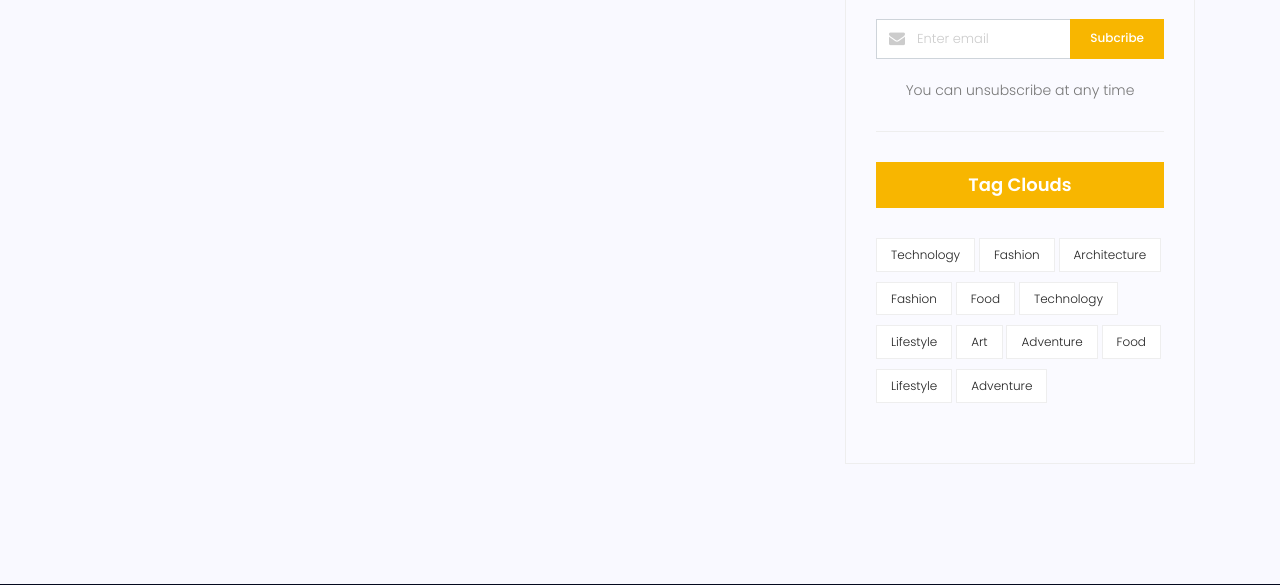
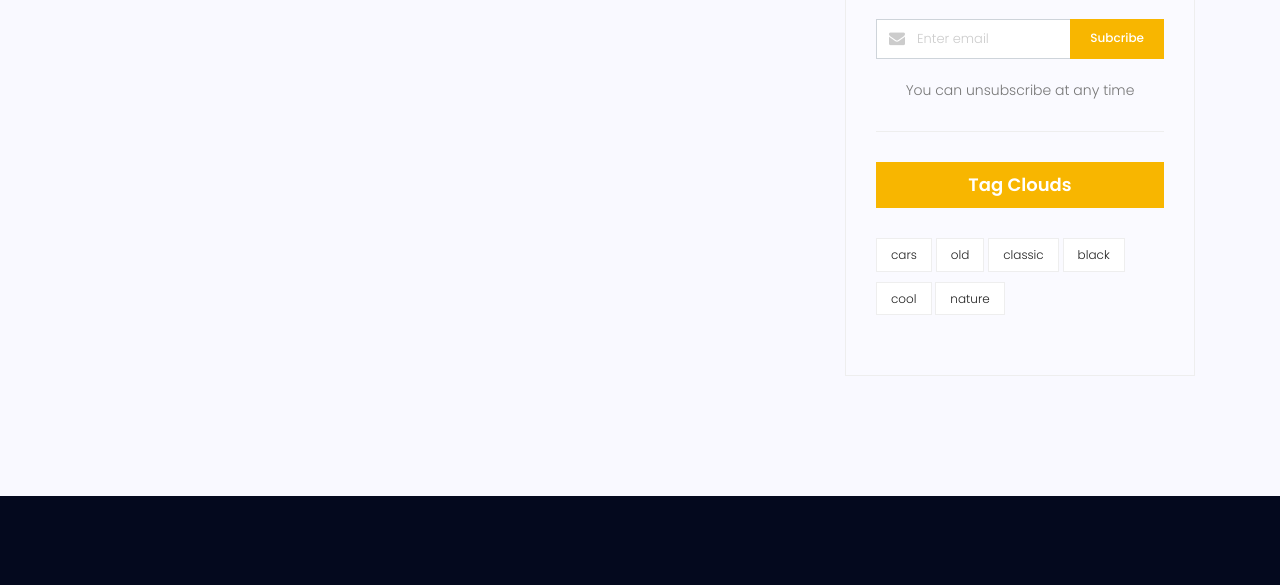
Before and after one commit to goodxarvin/my_site, a Django app: page /blog/categories/1 in a window 1280 px wide. Shown: the part 3049-3634 px from the top of the page. Run offline with Django 5.2, Linux system fonts and the light colour scheme; data comes from the database, SQL or seed files in the repository; both versions use the stored data as it was after the commit; some libraries are stand-ins or nearby versions.

Commit message:
added category filter and inclusioned a lot of html

```diff
--- a/blog/urls.py
+++ b/blog/urls.py
@@ -1,13 +1,13 @@
 from django.urls import path, include
-from blog.views import single_view, home_view, category_view
+from blog.views import single_view, home_view
 
 app_name = "blog"
 
 urlpatterns = [
     path("", home_view, name="home"),
     path("post-<slug:slug>-<int:post_id>", single_view, name="single"),
-    path("categories/<str:category_type>",
-         category_view, name="categories")
+    path("categories/<str:category_type>", home_view, name="categories"),
+    path("categories/", home_view)
     # path("name/<str:name>/email/<str:email>/year/<int:year>", test_view, name="test"),
     # path("post-<slug:slug>-<int:post_id>", post_view, name="details")
 ]
--- a/blog/views.py
+++ b/blog/views.py
@@ -1,5 +1,5 @@
 from django.shortcuts import render, get_object_or_404
-from blog.models import Post
+from blog.models import Post, Category
 from django.db.models import F, Max
 from django.utils import timezone
 
@@ -34,10 +34,13 @@ def single_view(request, slug, post_id):
     return render(request, "travelista/blog/blog-single.html", context)
 
 
-def home_view(request):
+def home_view(request, category_type=None):
     Post.objects.filter(
         published_date__lte=timezone.now()).update(status=1)
     published_posts = Post.objects.filter(status=1)
+    if category_type:
+        published_posts = published_posts.filter(
+            category__category_type=category_type)
     published_posts_dict = {"published_posts": published_posts}
     return render(request, "travelista/blog/blog-home.html", published_posts_dict)
 
@@ -60,7 +63,9 @@ def home_view(request):
 #     context = {"post": post}
 #     return render(request, "travelista/blog/id.html", context)
 
-def category_view(request, category_type):
-    category_posts = Post.objects.filter(status=1, category=category_type)
-    context = {"category_posts": category_posts}
-    return render(request, "travelista/blog/blog-home.html", context)
+# def category_view(request, category_type):
+#     category_posts = Post.objects.filter(
+#         status=1, category__category_type=category_type)
+#     context = {"published_posts": category_posts,
+#                "category_type": category_type}
+#     return render(request, "travelista/blog/blog-home.html", context)
--- a/templates/travelista/blog/blog-home.html
+++ b/templates/travelista/blog/blog-home.html
@@ -97,9 +97,10 @@
 						<ul class="tags">
 							{% for cat in post.category.all %}
 							{% if forloop.last %}
-							<li><a href="#">{{cat.category_type}}</a></li>
+							<li><a href="{% url 'blog:categories' cat.category_type %}">{{cat.category_type}}</a></li>
 							{% else %}
-							<li><a href="#">{{cat.category_type}}</a></li>,
+							<li><a href="{% url 'blog:categories' cat.category_type %}">{{cat.category_type}}</a></li>
+							,
 							{% endif %}
 							{% endfor %}
 						</ul>
--- a/templates/travelista/blog/latest_posts.html
+++ b/templates/travelista/blog/latest_posts.html
@@ -1,5 +1,4 @@
 {% load static %}
-{% load blog_tags %}
 
 <div class="single-sidebar-widget popular-post-widget">
     <h4 class="popular-title">Latest Posts</h4>
--- a/templates/travelista/blog/post_categories.html
+++ b/templates/travelista/blog/post_categories.html
@@ -3,7 +3,7 @@
     <ul class="cat-list">
         {% for category_type,count in categories.items %}
         <li>
-            <a href="#" class="d-flex justify-content-between">
+            <a href="{% url 'blog:categories' category_type %}" class="d-flex justify-content-between">
                 <p>{{category_type}}</p>
                 <p>{{count}}</p>
             </a>
@@ -37,17 +37,9 @@
 <div class="single-sidebar-widget tag-cloud-widget">
     <h4 class="tagcloud-title">Tag Clouds</h4>
     <ul>
-        <li><a href="#">Technology</a></li>
-        <li><a href="#">Fashion</a></li>
-        <li><a href="#">Architecture</a></li>
-        <li><a href="#">Fashion</a></li>
-        <li><a href="#">Food</a></li>
-        <li><a href="#">Technology</a></li>
-        <li><a href="#">Lifestyle</a></li>
-        <li><a href="#">Art</a></li>
-        <li><a href="#">Adventure</a></li>
-        <li><a href="#">Food</a></li>
-        <li><a href="#">Lifestyle</a></li>
-        <li><a href="#">Adventure</a></li>
+        {% for category in categories %}
+        <li><a href="{% url 'blog:categories' category %}">{{category}}</a></li>
+        {% endfor %}
+
     </ul>
 </div>
```
Also changed, not shown: db.sqlite3.
